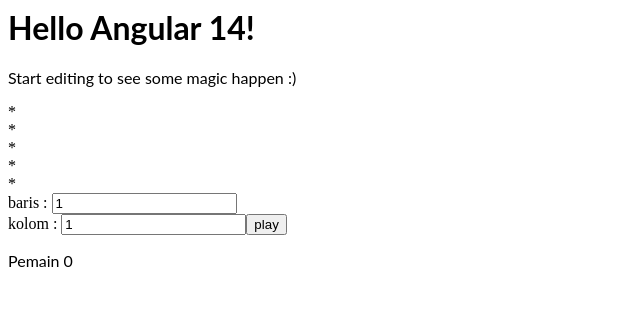
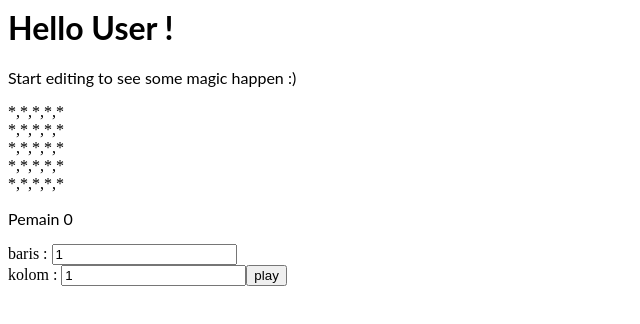
Before and after one commit to CynthiaBudiono/C14180210-Angular1, an Angular app: page / in a window 1280 px wide. Shown: the top 324 px of the page, without its empty margins (0-640 px from the left). Built offline with nearby package versions, Linux system fonts and the light colour scheme.

Commit message:
2 files modified

```diff
--- a/src/app/app.component.html
+++ b/src/app/app.component.html
@@ -3,14 +3,9 @@
 	Start editing to see some magic happen :)
 </p>
 
-<div *ngFor="let tampil of board ; let i = index">
-	{{ tampil[i] }}
+<div *ngFor="let tampil of board">
+	{{ tampil }}
 </div>
-
-baris : <input type="text" [(ngModel)]="baris"> <br>
-kolom : <input type="text" [(ngModel)]="kolom">
-
-<button (click)="play(baris,kolom)">play</button>
 
 <ng-template *ngIf="pemain; then templatetrue; else templatefalse"></ng-template>
 
@@ -21,3 +16,8 @@
 <ng-template #templatefalse>
 	<p>Pemain 1</p>
 </ng-template>
+
+baris : <input type="number" [(ngModel)]="baris"> <br>
+kolom : <input type="number" [(ngModel)]="kolom">
+
+<button (click)="play(baris,kolom)">play</button>
--- a/src/app/app.component.ts
+++ b/src/app/app.component.ts
@@ -6,7 +6,8 @@
   styleUrls: ["./app.component.css"]
 })
 export class AppComponent {
-  name = "Angular " + VERSION.major;
+  // name = "Angular " + VERSION.major;
+  name = "User ";
   // index = 0;
 
   // board: any[4][4];
@@ -18,26 +19,82 @@
     ["*", "*", "*", "*", "*"]
   ];
 
+  board2: any[][];
   baris = 1;
   kolom = 1;
-
+  kolP0 = 0;
+  kolP1 = 0;
   pemain: boolean = true;
 
+  hasilP0 = 0;
+  hasilP1 = 0;
   // papan() {
-  //   for (let i = 0; i < this.board.length; i++) {
-  //     for (let j = 0; j < this.board.length; j++) {
-  //       "tesss";
+  //   for (var i: number = 0; i < 5; i++) {
+  //     this.output[i] = [];
+  //     for (var j: number; j < 5; j++) {
+  //       this.output[i][j] = "*";
   //     }
   //   }
   // }
 
   play(r, c) {
-    if (this.pemain == true) {
-      this.board[r][c] = "0";
-      this.pemain = false;
+    if (r < 0 && r > 5) {
+      alert("Baris Invalid");
+    } else if (c < 0 && c > 5) {
+      alert("Kolom Invalid");
     } else {
-      this.board[r][c] = "1";
-      this.pemain = true;
+      console.log(r + " " + c);
+      console.log(this.board[r][c]);
+      if (this.board[r][c] == "*") {
+        if (this.pemain == true) {
+          this.board[r][c] = "0";
+          this.pemain = false;
+        } else {
+          this.board[r][c] = "1";
+          this.pemain = true;
+        }
+      } else {
+        console.log("pilih yang lain");
+      }
+    }
+
+    for (let i = 0; i < 5; i++) {
+      for (let j = 0; j < 5; j++) {
+        console.log(this.board[i][j]);
+        //Horizontal
+        for (let a = 0; a < this.board.length; a++) {
+          for (let b = 0; b < this.board.length; b++) {
+            if (this.board2[a][b] == this.board[i][j]) {
+              if (this.board[i][j] == "0") {
+                this.hasilP0 += 1;
+                this.board2.push = this.board2[i][j];
+              }
+              if (this.board[i][j] == "1") {
+                this.hasilP1 += 1;
+              }
+            }
+          }
+        }
+
+        //Vertikal
+        // if (this.board[i][j] == "0" && j == this.kolP0) {
+        //   this.hasilP0 += 1;
+        //   this.kolP0 = j;
+        // }
+        // if (this.board[i][j] == "1" && j == this.kolP1) {
+        //   this.hasilP1 += 1;
+        //   this.kolP1 = j;
+        // }
+      }
+      console.log("\n");
+    }
+    console.log("hasil P0 : " + this.hasilP0);
+    console.log("hasil P1 : " + this.hasilP1);
+    if (this.hasilP0 == 4) {
+      console.log("Player 0 WIN !!");
+    }
+    if (this.hasilP1 == 4) {
+      console.log("Player 1 WIN !!");
     }
   }
 }
```
